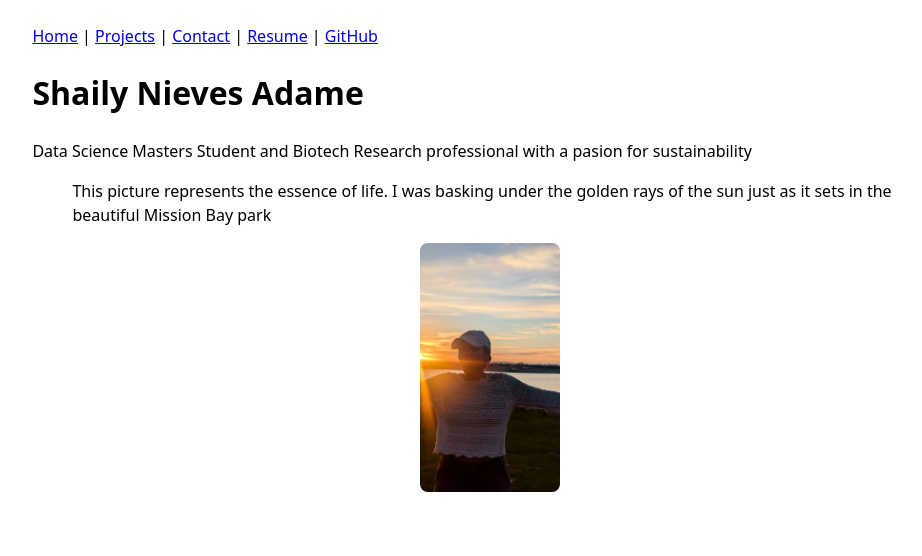
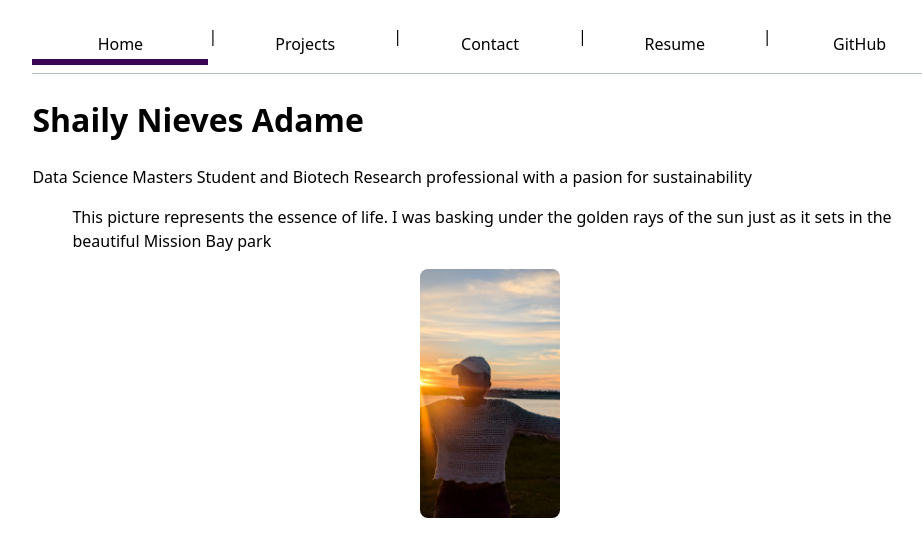
Before and after one commit to Shaily-28/Portfolio, a plain HTML site: page index.html in a window 1280 px wide. Shown: the whole page, without its empty margins (150-1072 px from the left). Drawn offline with Linux system fonts and the light colour scheme.

Commit message:
styling navigation bar

```diff
--- a/index.html
+++ b/index.html
@@ -8,7 +8,7 @@
 </head>
 <body>
 <nav>
-  <a href="./">Home</a> |
+  <a href="./" class="current">Home</a> |
   <a href="projects/">Projects</a> |
   <a href="contact/">Contact</a> |
   <a href="resume/">Resume</a> |
--- a/style.css
+++ b/style.css
@@ -14,9 +14,32 @@ img {
 }
 :root {
   --content-max: 100ch;
+  --color-accent: oklch(26.925% 0.12793 310.065);
 }
 body {
   max-width: var(--content-max);
   margin-inline: auto;
   padding: 1rem;
 }
+nav {
+  display: flex;
+  justify-content: space-around;
+  border-bottom: 1px solid oklch(80% 3% 200);
+  margin-bottom: 1em;
+  padding-bottom: 0.5em;
+}
+nav a {
+  flex: 1;
+  text-align: center;
+  text-decoration: none;
+  color: inherit;
+  padding: 0.5em;
+}
+html {
+  accent-color: var(--color-accent);
+}
+nav a.current,
+nav a:hover {
+  border-bottom: 0.4em solid var(--color-accent);
+  padding-bottom: 0.2em;
+}
```
Also changed, not shown: contact/index.html (+1 -1 lines), projects/index.html (+1 -1 lines), resume/index.html (+1 -1 lines).
